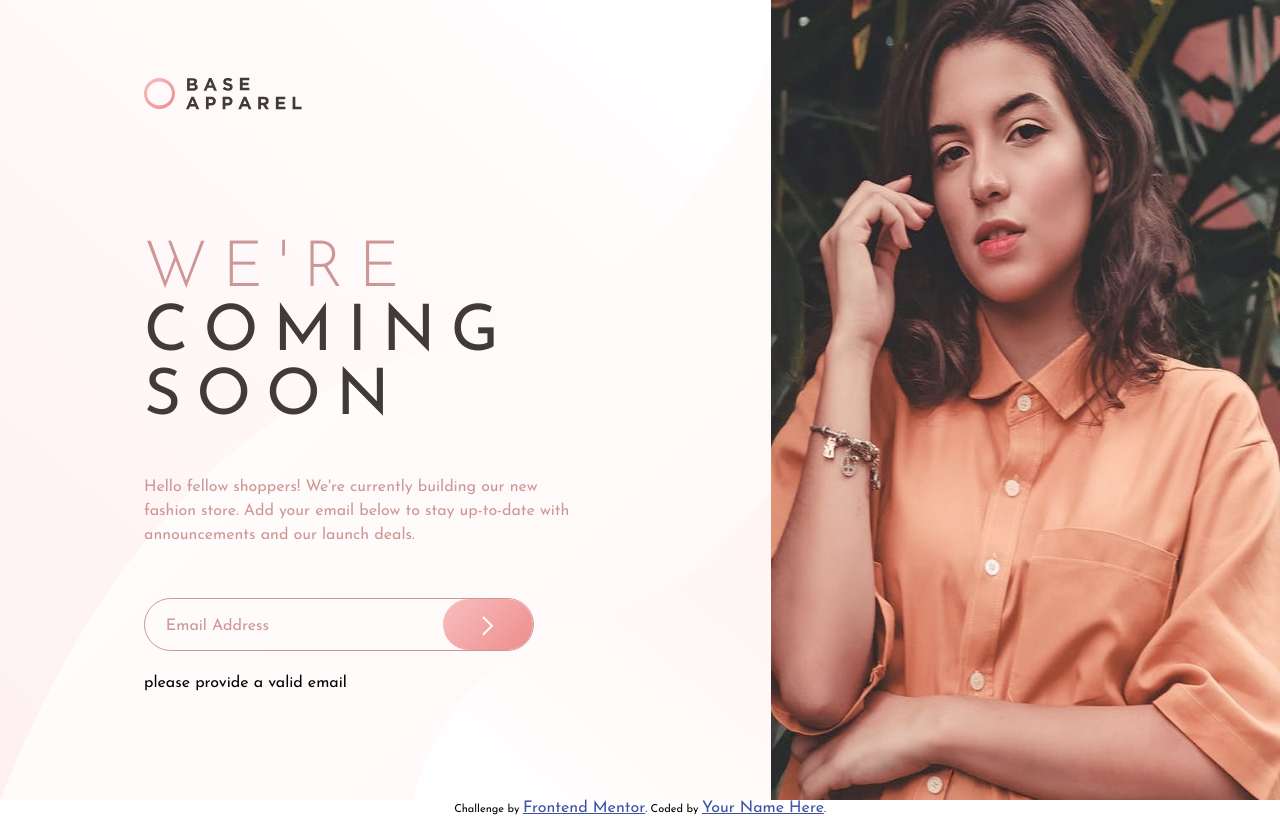
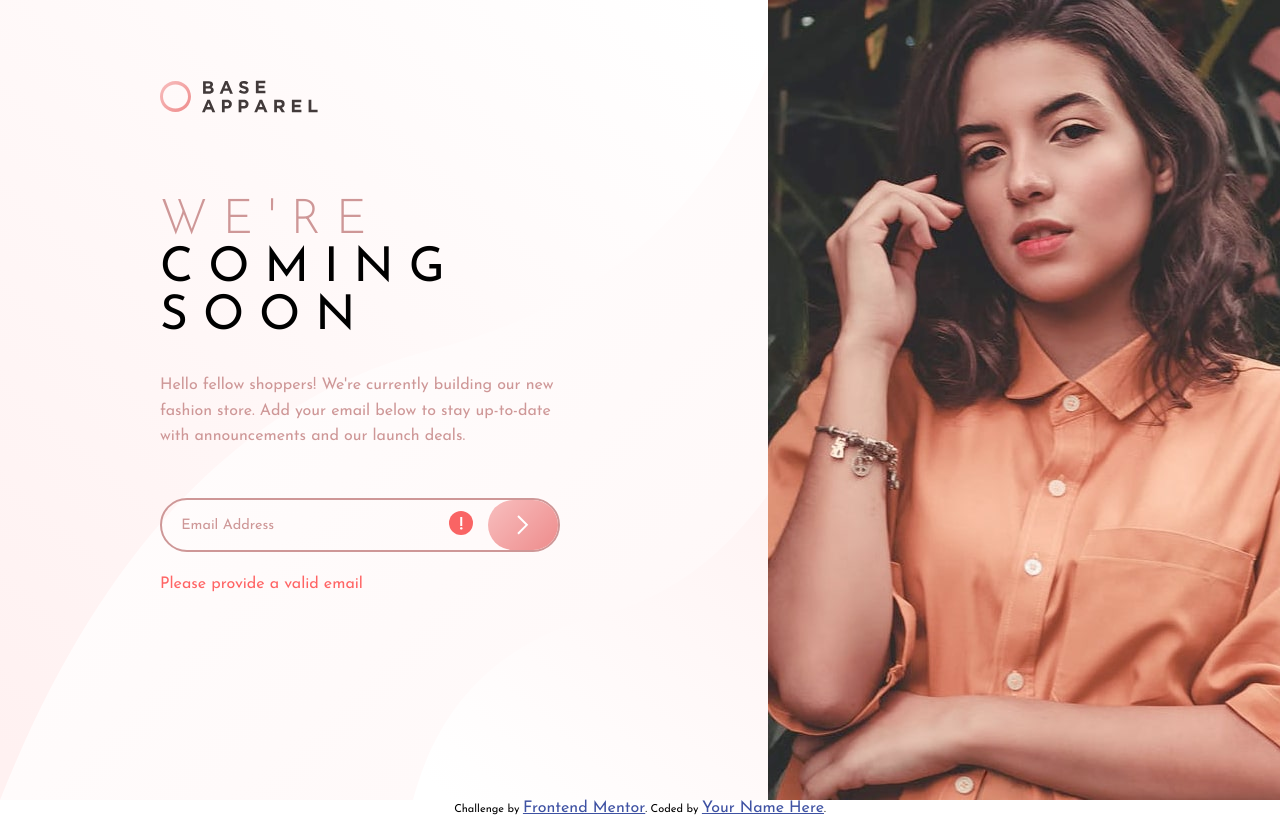
Before and after one commit to sreehariv-code/base-apparel-coming-soon, a plain HTML site: page index.html in a window 1280 px wide. Drawn offline with Linux system fonts and the light colour scheme.

Commit message:
started from scratch and need to implement the responsive design for medium screens

```diff
--- a/index.html
+++ b/index.html
@@ -2,12 +2,12 @@
 <html lang="en">
 
 <head>
-  <meta charset="UTF-8">
-  <meta name="viewport" content="width=device-width, initial-scale=1.0">
+  <meta charset="UTF-8" />
+  <meta name="viewport" content="width=device-width, initial-scale=1.0" />
   <!-- displays site properly based on user's device -->
-
-  <link rel="icon" type="image/png" sizes="32x32" href="./images/favicon-32x32.png">
-  <link rel="stylesheet" href="style.css">
+  <script src="./script.js" defer></script>
+  <link rel="icon" type="image/png" sizes="32x32" href="./images/favicon-32x32.png" />
+  <link rel="stylesheet" href="style.css" />
   <title>Frontend Mentor | Base Apparel coming soon page</title>
 
   <!-- Feel free to remove these styles or customise in your own stylesheet 👍 -->
@@ -24,52 +24,49 @@
 </head>
 
 <body>
-  <main>
   <div class="container">
     <div class="header">
-        <img src="./images/logo.svg" alt="">
+      <img src="./images/logo.svg" alt="" />
     </div>
     <div class="hero-section">
-        <img src="./images/hero-desktop.jpg" alt="hero-img" class="hero-desktop">
-        <img class="hero-mobile" src="./images/hero-mobile.jpg" alt="hero-img">
+      <img src="./images/hero-desktop.jpg" alt="hero-img" class="hero-desktop" />
+      <img class="hero-mobile" src="./images/hero-mobile.jpg" alt="hero-img" />
     </div>
     <div class="content">
       <div class="desktop-logo">
-          <img src="./images/logo.svg" alt="">
+        <img src="./images/logo.svg" alt="" />
       </div>
       <p class="heading">
-          <span>We're</span> coming <br /> soon
+        <span>We're</span><br /> coming <br />
+        soon
       </p>
       <p class="description">
         Hello fellow shoppers! We're currently building our new fashion store.
-          Add your email below to stay up-to-date with announcements and our launch deals.
+        Add your email below to stay up-to-date with announcements and our
+        launch deals.
       </p>
-        <form action="/index.html" id="form" novalidate>
+      <form action="/index.html" id="form" target="./" novalidate>
         <div class="input-container">
-            <input type="email" class="form-control" placeholder="Email Address">
+          <input type="email" class="form-control" placeholder="Email Address" required />
           <div class="btn-section">
             <div class="error">
-                <img src="./images/icon-error.svg" alt="">
+              <img src="./images/icon-error.svg" alt="" />
             </div>
             <button title="submit" type="submit" class="submit-btn">
-                <img src="./images/icon-arrow.svg" alt="" class="arrow">
+              <img src="./images/icon-arrow.svg" alt="" class="arrow" />
             </button>
           </div>
         </div>
-          <div class="danger-text">
-            please provide a valid email
-          </div>
+        <div class="danger-text">Please provide a valid email</div>
       </form>
     </div>
   </div>
-  </main>
-
-
 
   <footer>
     <p class="attribution">
-      Challenge by <a href="https://www.frontendmentor.io?ref=challenge" target="_blank">Frontend Mentor</a>.
-      Coded by <a href="#">Your Name Here</a>.
+      Challenge by
+      <a href="https://www.frontendmentor.io?ref=challenge" target="_blank">Frontend Mentor</a>. Coded by <a
+        href="#">Your Name Here</a>.
     </p>
   </footer>
 </body>
--- /dev/null
+++ b/script.js
@@ -0,0 +1,26 @@
+var form = document.getElementById("form");
+var email = document.querySelector(".form-control");
+// console.log(email);
+
+form.onsubmit = (e) => {
+  e.preventDefault();
+  //   console.log(email.value);
+  validateEmail(email.value);
+};
+
+function validateEmail(input) {
+  console.log(input);
+  var validRegex =
+    /^[a-zA-Z0-9.!#$%&'*+/=?^_`{|}~-]+@[a-zA-Z0-9-]+(?:\.[a-zA-Z0-9-]+)*$/;
+  if (input.match(validRegex)) {
+    // alert("Valid mail id");
+    email.focus();
+    return true;
+  } else {
+    // alert("invalid email");
+    email.focus();
+    return false;
+  }
+}
+
+// console.log(form);
--- a/style.scss
+++ b/style.scss
@@ -12,142 +12,166 @@
   font-family: "Josefin Sans", sans-serif;
 }
 
-main {
+.container {
+  display: flex;
   min-height: 100vh;
+  width: 100%;
+  flex-direction: column;
+  height: inherit;
   background: linear-gradient(135deg, hsl(0, 0%, 100%), hsl(0, 100%, 98%)),
     linear-gradient(135deg, hsl(0, 80%, 86%), hsl(0, 74%, 74%));
-
-  .container {
-    height: 100vh;
+  .header {
+    // background: red;
+    padding: 2rem;
+    img {
+      width: 40%;
+    }
+  }
+  .hero-section {
     width: 100%;
-
-    display: flex;
-    flex-direction: row-reverse;
-    justify-content: space-between;
-    .header {
-      opacity: 0;
+    max-height: 250px;
+    // border: 2px solid red;
+    .hero-desktop {
       display: none;
     }
-    .hero-section {
-      // width: 41%;
-      // background: red;
-      min-width: 500px;
-      display: flex;
-      .hero-desktop {
+    .hero-mobile {
       width: 100%;
-      }
-      .hero-mobile {
-        opacity: 0;
-        display: none;
+      height: auto;
     }
   }
   .content {
-      background: url("./images/bg-pattern-desktop.svg");
-      background-repeat: no-repeat;
-      height: 100%;
-      background-size: cover;
-      // background: yellow;
-      width: 70%;
+    padding-top: 4rem;
+    min-height: 600px;
     display: flex;
+    width: 100%;
     flex-direction: column;
-      justify-content: space-evenly;
-      padding-left: 9rem;
-      // padding-top: 5rem;
-      // padding-bottom: 9rem;
-
+    align-items: center;
+    // justify-content: center;
+    // background: red;
     .desktop-logo {
-        padding-top: 3rem;
-        padding-bottom: 3rem;
-        display: block;
+      display: none;
     }
     .heading {
-        padding-top: 3rem;
-        font-size: 4rem;
-        display: flex;
-        flex-direction: column;
+      letter-spacing: 15px;
+      font-size: 3rem;
       text-transform: uppercase;
-        letter-spacing: 15px;
-        color: var(--d-g-red);
+      text-align: center;
       span {
         font-weight: 200;
+        font-size: 3rem;
         color: var(--d-red);
-          font-size: inherit;
       }
     }
     .description {
+      margin-top: 2rem;
+      text-align: center;
       color: var(--d-red);
-        width: 45ch;
-        margin-top: 1rem;
-        line-height: 1.5rem;
+      width: 35ch;
     }
     form {
-        margin-top: 1.4rem;
+      margin-top: 3rem;
       width: 100%;
-        position: relative;
-        padding-bottom: 5rem;
+      display: flex;
+      align-items: center;
+      flex-direction: column;
+      // border: 2px solid black;
+
+      // background-color: red;
       .input-container {
-          border: 1.5px solid var(--d-red);
-          max-width: 390px;
-          min-height: 50px;
         display: flex;
-          overflow: hidden;
-          // align-items: center;
+        border: 2px solid var(--d-red);
+        // align-items: flex-end;
         justify-content: space-between;
-          border-radius: 50px;
-          // padding: 0rem 2rem;
-          input {
-            outline: none;
-            border: none;
-            padding: 1.2rem 0 1rem 1.3rem;
-            background: transparent;
-          }
+        border-radius: 125px;
+        min-width: 302px;
+
         ::placeholder {
+          font-size: 0.9rem;
           color: var(--d-red);
         }
+
+        // margin: auto;
+        input {
+          border: none;
+          outline: none;
+          background: inherit;
+          padding: 0.5rem 0 0.5rem 1.2rem;
+        }
         .btn-section {
-            // background-color: red;
-            // height: 100%;
           display: flex;
-            .error {
-              display: none;
-              opacity: 0;
-              height: 100%;
-              &.show {
-                display: flex;
-                // justify-content: center;
           align-items: center;
-                opacity: 1;
-                // max-height: 30px;
-              }
-            }
+          gap: 15px;
           .submit-btn {
-              cursor: pointer;
+            border: none;
             outline: none;
-              border: none;
-              min-width: 90px;
-              padding-top: 0.4rem;
             background: linear-gradient(
               135deg,
               hsl(0, 80%, 86%),
               hsl(0, 74%, 74%)
             );
-              border-radius: 50px;
+            min-width: 70px;
+            border-radius: 125px;
+            min-height: 50px;
             height: 100%;
-              &:hover {
-                translate: 0px -0.3px;
-                background: linear-gradient(
-                  135deg,
-                  hsla(0, 80%, 86%, 0.5),
-                  hsla(0, 74%, 74%, 0.7)
-                );
-              }
+            display: flex;
+            align-items: center;
+            justify-content: center;
           }
         }
       }
       .danger-text {
         margin-top: 1.5rem;
+        color: rgba(255, 0, 0, 0.6);
       }
     }
   }
 }
+
+@media screen and (min-width: 449px) {
+  .container {
+    flex-direction: row-reverse;
+    .header {
+      display: none;
     }
+    .hero-section {
+      width: 40%;
+      min-height: 100vh;
+      overflow: hidden;
+      .hero-mobile {
+        display: none;
+      }
+      .hero-desktop {
+        display: block;
+      }
+    }
+    .content {
+      width: 60%;
+      align-items: flex-start;
+      min-height: 100vh;
+      padding: 0;
+      padding-left: 10rem;
+      padding-top: 5rem;
+      background: url("./images/bg-pattern-desktop.svg");
+      background-repeat: no-repeat;
+      background-size: cover;
+      .heading {
+        // background-color: red;
+        text-align: left;
+        margin-top: 5rem;
+      }
+      .description {
+        text-align: left;
+        width: 40ch;
+        line-height: 1.6rem;
+      }
+      form {
+        // width: auto;
+        max-width: 400px;
+        display: block;
+      }
+      .desktop-logo {
+        display: block;
+      }
+    }
+  }
+}
```
Also changed, not shown: style.css, 1 other file. Lines whose indentation alone changed are shown as unchanged.
